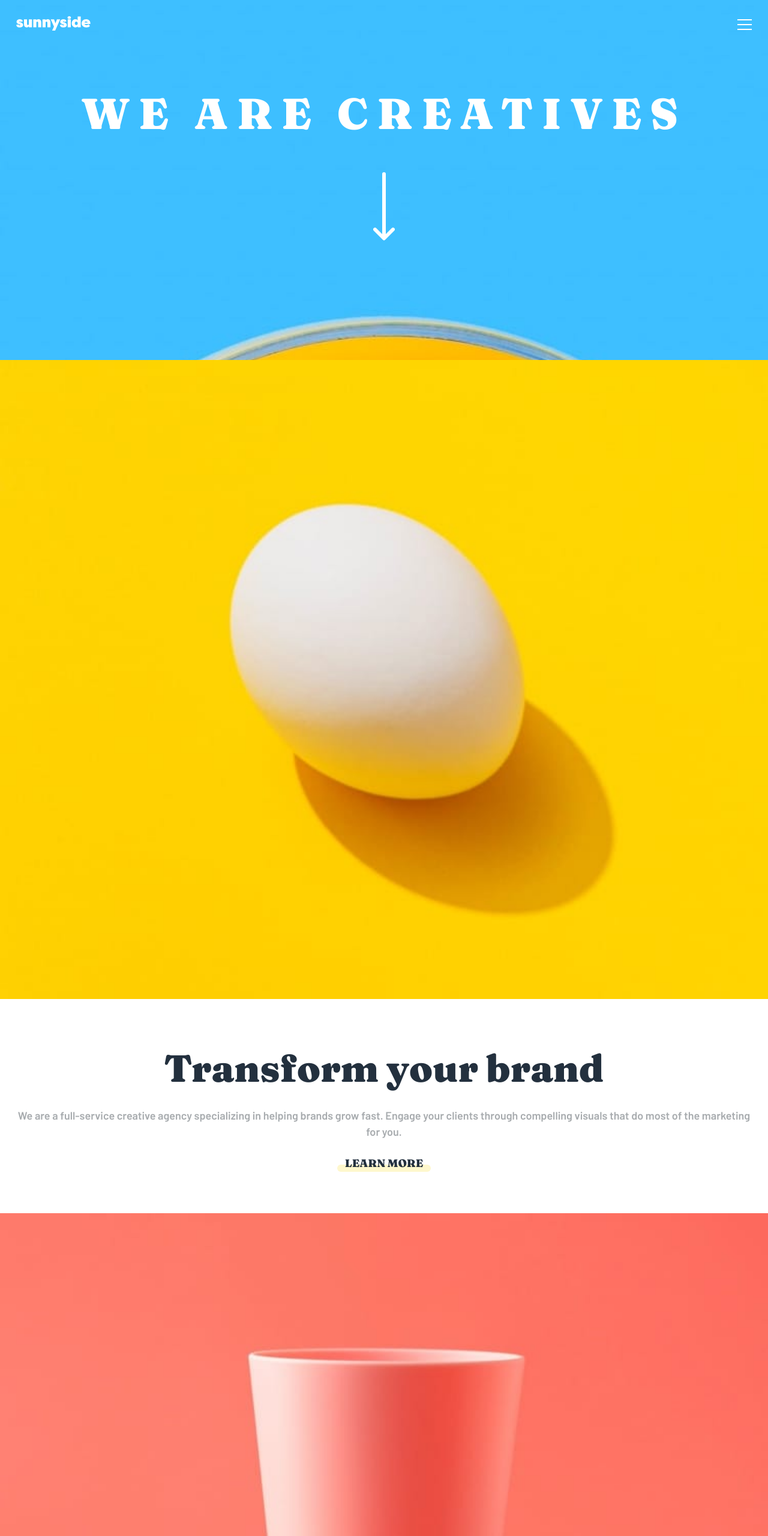
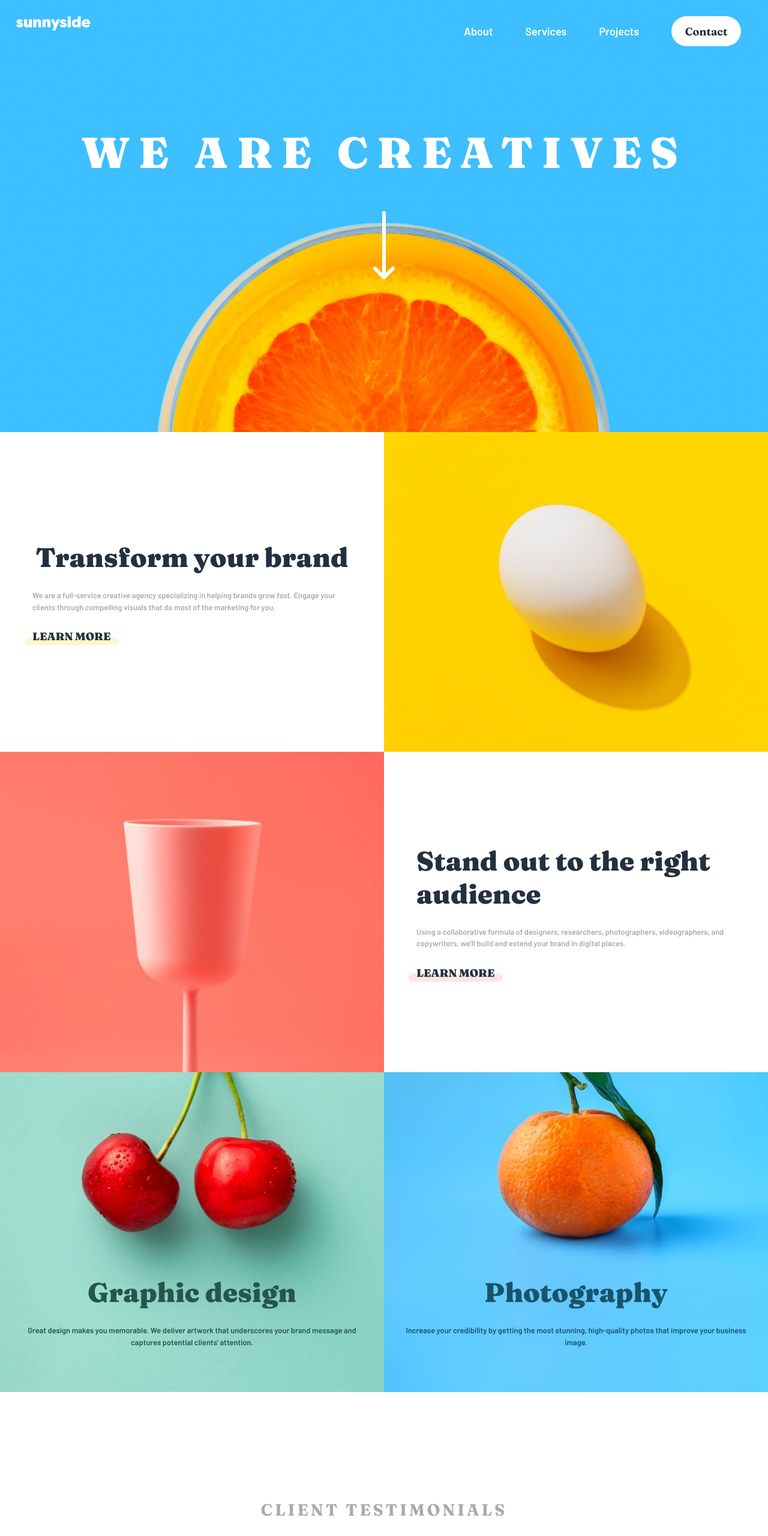
Before and after one commit to Dharmik48/fem-sunny-agency-landing-page, a plain HTML site: page index.html in a window 1280 px wide. Shown: the top 2560 px of the page at 60% size. Drawn offline with Linux system fonts and the light colour scheme.

Commit message:
made responsive

```diff
--- a/index.html
+++ b/index.html
@@ -51,6 +51,12 @@
 					<li class="nav-item">Projects</li>
 					<li class="nav-item nav-btn">Contact</li>
 				</ul>
+				<ul class="big-nav">
+					<li class="nav-item">About</li>
+					<li class="nav-item">Services</li>
+					<li class="nav-item">Projects</li>
+					<li class="nav-item nav-btn">Contact</li>
+				</ul>
 			</nav>
 			<div class="hero">
 				<h1>We are creatives</h1>
@@ -64,10 +70,13 @@
 		<section class="services" id="services">
 			<div class="service">
 				<div class="service-img">
+					<picture>
+						<source media="(min-width: 800px)" srcset="./images/desktop/image-transform.jpg">
 						<img
 							src="./images/mobile/image-transform.jpg"
 							alt="Transform brand"
 						/>
+					</picture>
 				</div>
 				<div class="content">
 					<h2>Transform your brand</h2>
@@ -76,12 +85,17 @@
 						grow fast. Engage your clients through compelling visuals that do
 						most of the marketing for you.
 					</p>
+					<div class="link">
 						<a href="#">Learn more</a>
+					</div>
 				</div>
 			</div>
 			<div class="service">
 				<div class="service-img">
+					<picture>
+						<source media="(min-width: 800px)" srcset="./images/desktop/image-stand-out.jpg">
 						<img src="./images/mobile/image-stand-out.jpg" alt="Stand out" />
+					</picture>
 				</div>
 				<div class="content">
 					<h2>Stand out to the right audience</h2>
@@ -90,15 +104,21 @@
 						photographers, videographers, and copywriters, we’ll build and
 						extend your brand in digital places.
 					</p>
+					<div class="link">
 						<a href="#">Learn more</a>
 					</div>
 				</div>
+			</div>
+			<div class="service-images">
 			<div class="service img-service">
 				<div class="service-bg-image">
+					<picture>
+						<source media="(min-width: 800px)" srcset="./images/desktop/image-graphic-design.jpg">
 						<img
 							src="./images/mobile/image-graphic-design.jpg"
 							alt="Graphic design"
 						/>
+					</picture>
 				</div>
 				<div class="content">
 					<h2>Graphic design</h2>
@@ -111,7 +131,10 @@
 			</div>
 			<div class="service img-service">
 				<div class="service-bg-image">
+					<picture>
+						<source media="(min-width: 800px)" srcset="./images/desktop/image-photography.jpg">
 						<img src="./images/mobile/image-photography.jpg" alt="Photography" />
+					</picture>
 				</div>
 				<div class="content">
 					<h2>Photography</h2>
@@ -121,10 +144,13 @@
 					</p>
 				</div>
 			</div>
+			</div>
 		</section>
 
-		<section class="testimonials">
+		<section class="testimonials-section">
 			<h3>Client testimonials</h3>
+			<div class="testimonials">
+
 				<div class="testimonial">
 					<div class="avatar">
 						<img src="./images/image-emily.jpg" alt="emily avatar" />
@@ -164,23 +190,36 @@
 					<span>Business Owner</span>
 				</div>
 			</div>
+		</div>
 		</section>
 
 		<section class="gallery">
 			<div class="gallery-img">
+				<picture>
+					<source media="(min-width: 800px)" srcset="./images/desktop/image-gallery-milkbottles.jpg">
 					<img
 						src="./images/mobile/image-gallery-milkbottles.jpg"
 						alt="milkbottles"
 					/>
+				</picture>
 			</div>
 			<div class="gallery-img">
+				<picture>
+					<source media="(min-width: 800px)" srcset="./images/desktop/image-gallery-orange.jpg">
 					<img src="./images/mobile/image-gallery-orange.jpg" alt="orange" />
+				</picture>
 			</div>
 			<div class="gallery-img">
+				<picture>
+					<source media="(min-width: 800px)" srcset="./images/desktop/image-gallery-cone.jpg">
 					<img src="./images/mobile/image-gallery-cone.jpg" alt="cone" />
+				</picture>
 			</div>
 			<div class="gallery-img">
+				<picture>
+					<source media="(min-width: 800px)" srcset="./images/desktop/image-gallery-sugarcubes.jpg">
 					<img src="./images/mobile/image-gallery-sugar-cubes.jpg" alt="sugar" />
+				</picture>
 			</div>
 		</section>
 
--- a/style.css
+++ b/style.css
@@ -71,6 +71,10 @@ nav {
 	align-items: center;
 }
 
+nav .big-nav {
+	display: none;
+}
+
 nav .nav-wrapper {
 	display: none;
 	/* display: flex; */
@@ -94,7 +98,8 @@ nav .nav-wrapper .nav-item {
 	margin: 0.75em;
 }
 
-.nav-wrapper .nav-btn {
+.nav-wrapper .nav-btn,
+.big-nav .nav-btn {
 	padding: 0.75em 1.25em;
 
 	font-family: var(--ff-heading);
@@ -183,6 +188,7 @@ header .hero {
 
 .service .service-img img {
 	width: 100%;
+	display: block;
 }
 
 .service .content {
@@ -200,7 +206,7 @@ header .hero {
 
 .content h2 {
 	color: var(--v-dark-d-blue);
-	font-size: clamp(2rem, 7vw, 3.5rem);
+	font-size: 2rem;
 	font-weight: 900;
 }
 
@@ -258,7 +264,7 @@ header .hero {
 
 .img-service .content {
 	position: absolute;
-	bottom: 0;
+	top: 50%;
 }
 
 .img-service:nth-last-child(2) .content h2,
@@ -272,16 +278,21 @@ header .hero {
 
 /* TESTIMONIALS */
 
+.testimonials-section {
+	padding: 5rem 0;
+}
+
 .testimonials {
 	display: grid;
 	place-items: center;
-
-	padding: 4em 0;
 }
 
-.testimonials h3 {
+.testimonials-section h3 {
 	font-size: clamp(1rem, 5vw, 1.5em);
 	color: var(--g-blue);
+
+	display: flex;
+	justify-content: center;
 
 	margin-bottom: 2em;
 
@@ -352,7 +363,7 @@ footer {
 }
 
 footer .logo {
-	width: 50%;
+	width: 200px;
 }
 
 footer img {
@@ -380,3 +391,113 @@ footer .lists {
 	align-items: center;
 	gap: 1.5em;
 }
+
+/* 📱 RESPONSIVE 🖥️ */
+
+@media (min-width: 800px) {
+	header {
+		background: url('./images/desktop/image-header.jpg') center no-repeat;
+		background-size: cover;
+		height: 90vh;
+	}
+
+	nav .nav-menu {
+		display: none;
+	}
+
+	nav .big-nav {
+		display: flex;
+		align-items: center;
+
+		color: var(--white);
+		list-style: none;
+	}
+
+	nav .big-nav li:not(:last-child) {
+		margin-right: 3em;
+	}
+
+	nav .big-nav li:last-child {
+		background-color: var(--white);
+		margin-right: 1em;
+	}
+
+	.hero {
+		transform: translateY(-5em);
+	}
+
+	.services .service {
+		flex-direction: row;
+	}
+
+	.services .service:first-child {
+		flex-direction: row-reverse;
+	}
+
+	.service-img {
+		width: 50%;
+	}
+
+	.service .content:not(.service-images .content) {
+		width: 50%;
+		text-align: left;
+		padding: clamp(2rem, 10vw, 3rem);
+	}
+
+	.content h2 {
+		font-size: clamp(1.5rem, 3.5vw, 3rem);
+	}
+
+	.content p {
+		font-size: clamp(0.7rem, 1vw, 1.5rem);
+	}
+
+	.content a {
+		font-size: 0.7rem;
+	}
+
+	.content .link {
+		width: 100%;
+	}
+
+	.service-images {
+		display: flex;
+	}
+
+	.service-images .img-service .content {
+		bottom: 0;
+	}
+
+	.testimonials {
+		padding: 0 5em;
+	}
+
+	.gallery {
+		grid-template-columns: repeat(4, 1fr);
+	}
+}
+
+@media (min-width: 1080px) {
+	.service .content a {
+		font-size: 1rem;
+	}
+
+	.testimonials-section {
+		padding: 10rem 1rem;
+	}
+
+	.testimonials-section h3 {
+		margin-bottom: 4em;
+	}
+
+	.testimonials {
+		padding: 0;
+		grid-template-columns: repeat(3, 1fr);
+	}
+}
+
+@media (min-width: 1440px) {
+	.service .content:not(.service-images .content) {
+		padding: 7rem;
+	}
+}
```
Lines whose indentation alone changed are shown as unchanged.
